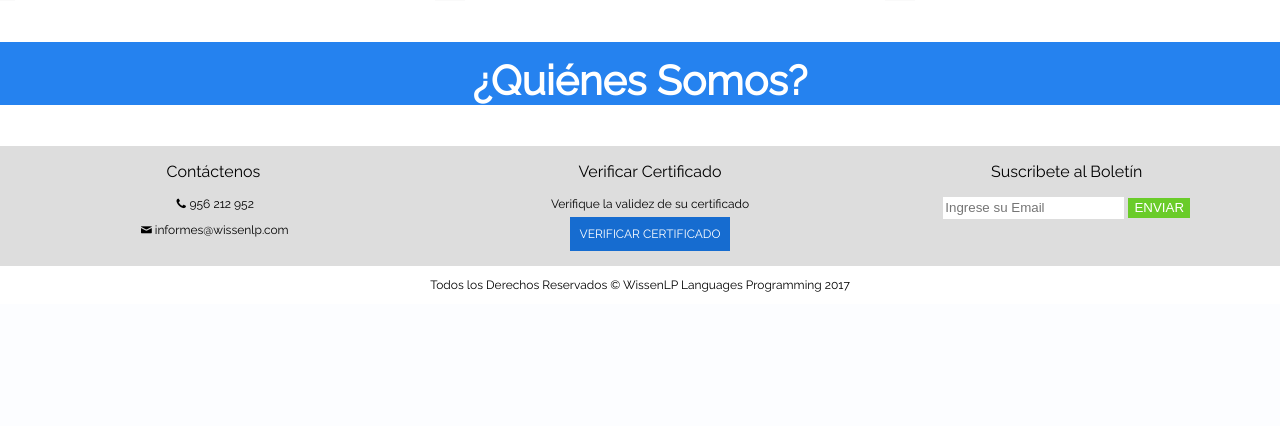
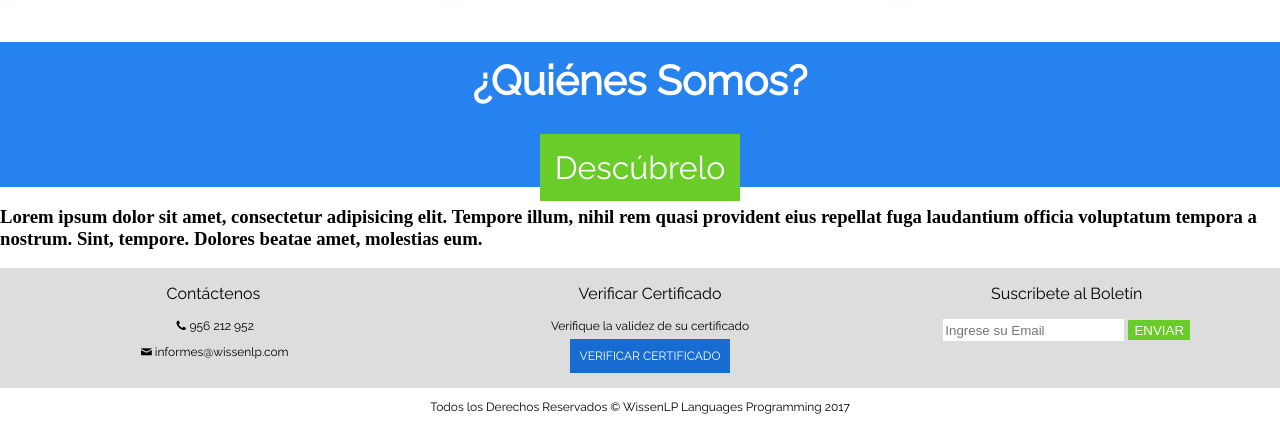
Before and after one commit to Gianmarco965/lightweb, a PHP site: page / in a window 1280 px wide; the page is wider, and only the part inside the window is pictured. Shown: the part 1563-1989 px from the top of that part. Before the commit the page ends 1855 px from the top of that part, so only its background shows below. Run offline with PHP 8.4, Linux system fonts and the light colour scheme.

Commit message:
update11

```diff
--- a/css/style.css
+++ b/css/style.css
@@ -277,18 +277,27 @@ body
 .section__about
 {
    background: #2582ef;
-   margin: 0 auto;
+   margin: 10px auto;
    font-family: 'Raleway';
    font-size: 35px;
    text-align: center;
    color:#fff;
+
 }
 .section__about article h1
 {
 
 
 }
+.section__discovery
+{
+    padding: 15px;
+    color: #fff;
+    text-decoration: none;
+    background: #6acc29;
+    font-size: 32px;
 
+}
 
 /*END SECTIONS*/
 
--- a/index.html
+++ b/index.html
@@ -155,10 +155,15 @@
     <section class="section__about">
         <article>
             <h1 class="section__title">¿Quiénes Somos?</h1>
-            <p></p>
+            <a class="section__discovery" href="">Descúbrelo</a>
+
         </article>
     </section>
 
+    <section>
+        <h3>Lorem ipsum dolor sit amet, consectetur adipisicing elit. Tempore illum, nihil rem quasi provident eius repellat fuga laudantium officia voluptatum tempora a nostrum. Sint, tempore. Dolores beatae amet, molestias eum.</h3>
+
+    </section>
     <footer class="footer">
        <div class="footer__about">
            <div class="footer__about__left">
```
